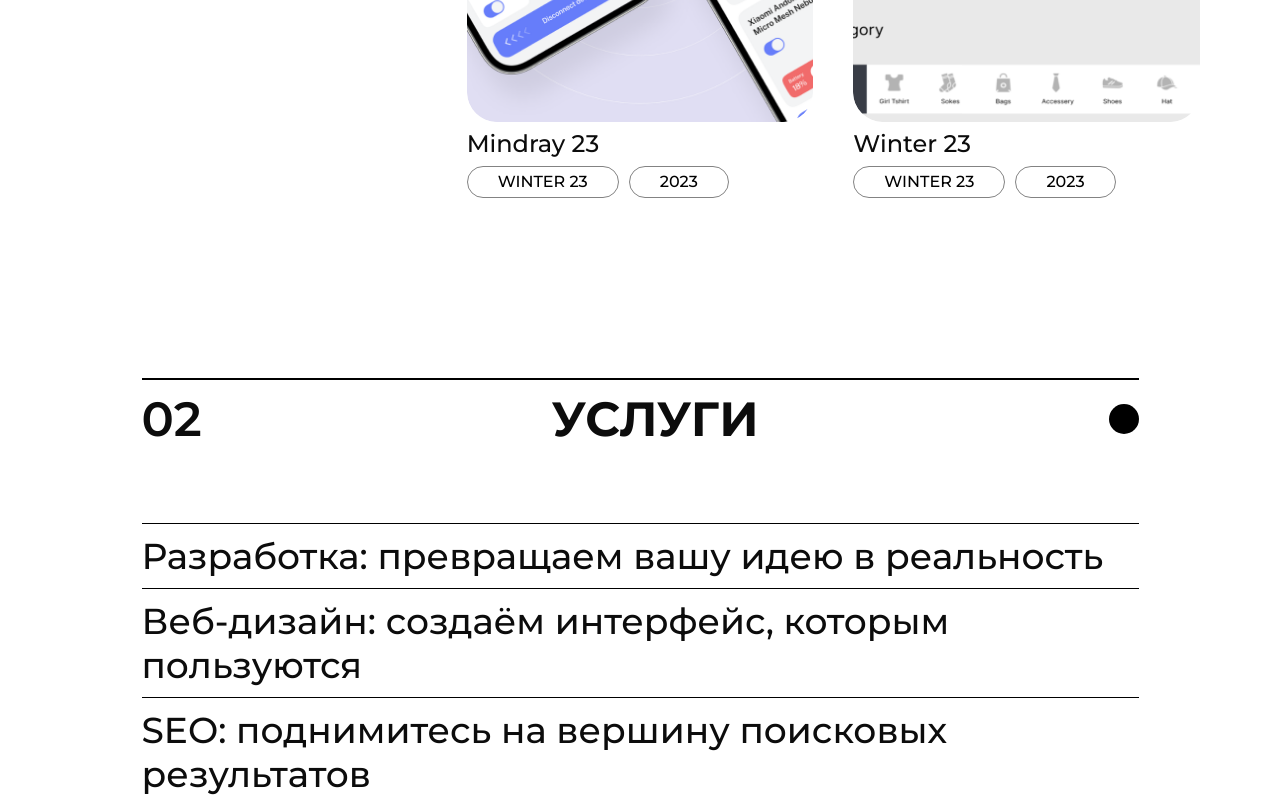
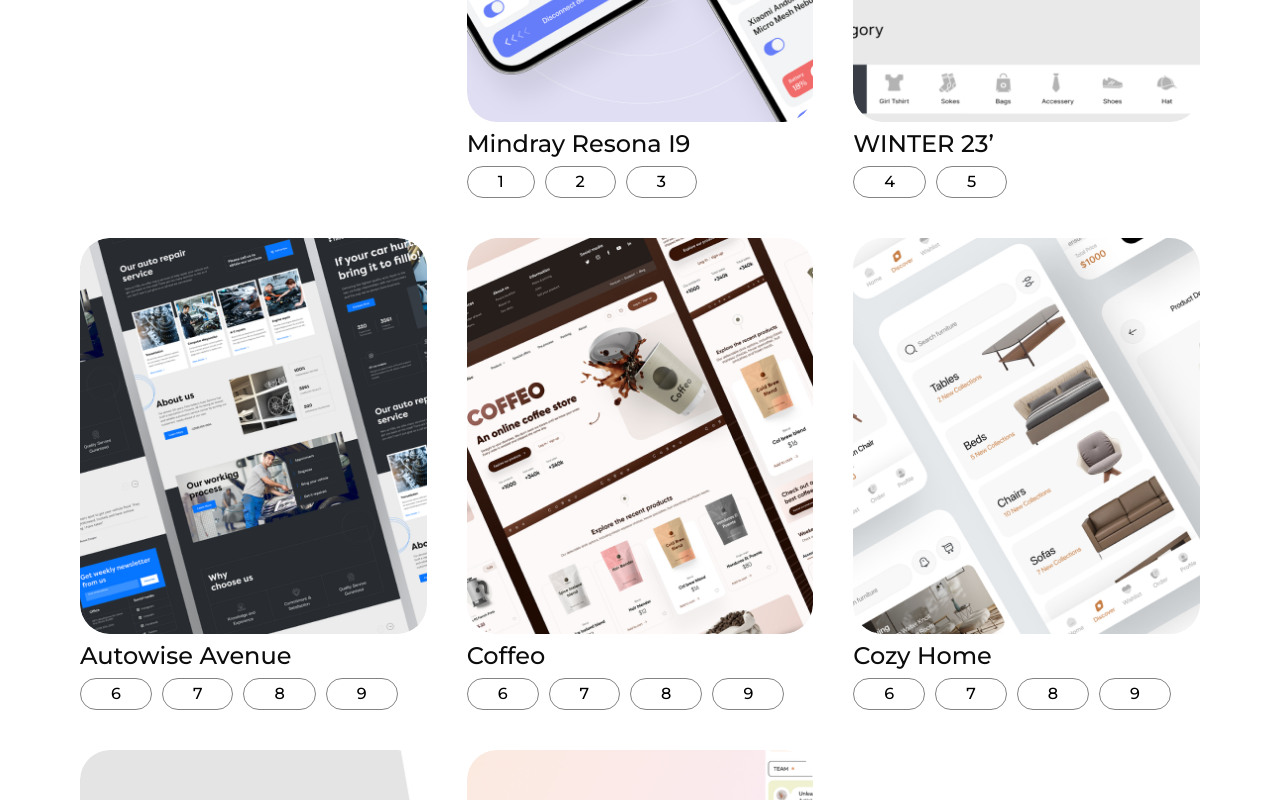
Before and after one commit to Matrasos/webaura, a React (Vite) app: page / in a window 1280 px wide. Shown: the part 1660-2460 px from the top of the page. Built offline with nearby package versions, Linux system fonts and the light colour scheme; the HTML template or start-up script is replaced by a standard one.

Commit message:
checkpoint

```diff
--- a/src/components/Home/Home.jsx
+++ b/src/components/Home/Home.jsx
@@ -16,35 +16,105 @@ const Home = () => {
 
   const caseData = {
     'mindray': {
-      title: 'Mindray 23',
-      chips: ['WINTER 23', '2023'],
-      description: '<span>WINTER 23</span> - магазин зимней одежды...',
-      tasks: 'Увеличить узнаваемость бренда...',
+      title: 'Mindray Resona I9',
+      chips: [1, 2, 3],
+      description: '...',
+      tasks: '...',
       solutions: [
-        'Разработана инновационная механика...',
-        'При регистрации чека на games.5ka.ru...'
+        '...',
+        '...'
       ],
       results: [
-        'Компания WINTER 23 успешно осуществила...',
-        'Регистрация чека на платформе games.5ka.ru...'
+        '...',
+        '...'
       ]
     },
     'winter': {
-      title: 'Winter 23',
-      chips: ['WINTER 23', '2023'],
-      description: '<span>WINTER 23</span> - магазин зимней одежды...',
-      tasks: 'Увеличить узнаваемость бренда...',
+      title: 'WINTER 23’',
+      chips: [4, 5],
+      description: '...',
+      tasks: '...',
       solutions: [
-        'Разработана инновационная механика...',
-        'При регистрации чека на games.5ka.ru...'
+        '...',
+        '...'
       ],
       results: [
-        'Компания WINTER 23 успешно осуществила...',
-        'Регистрация чека на платформе games.5ka.ru...'
+        '...',
+        '...'
       ]
     },
-    // другие кейсы
+    'autowise': {
+      title: 'Autowise Avenue',
+      chips: [6, 7, 8, 9],
+      description: '...',
+      tasks: '...',
+      solutions: [
+        '...',
+        '...'
+      ],
+      results: [
+        '...',
+        '...'
+      ]
+    },
+    'coffeo': {
+      title: 'Coffeo',
+      chips: [6, 7, 8, 9],
+      description: '...',
+      tasks: '...',
+      solutions: [
+        '...',
+        '...'
+      ],
+      results: [
+        '...',
+        '...'
+      ]
+    },
+    'cozy': {
+      title: 'Cozy Home',
+      chips: [6, 7, 8, 9],
+      description: '...',
+      tasks: '...',
+      solutions: [
+        '...',
+        '...'
+      ],
+      results: [
+        '...',
+        '...'
+      ]
+    },
+    'green': {
+      title: 'Green Grove',
+      chips: [6, 7, 8, 9],
+      description: '...',
+      tasks: '...',
+      solutions: [
+        '...',
+        '...'
+      ],
+      results: [
+        '...',
+        '...'
+      ]
+    },
+    'arthub': {
+      title: 'Художественная школа ArtHub',
+      chips: [6, 7, 8, 9],
+      description: '...',
+      tasks: '...',
+      solutions: [
+        '...',
+        '...'
+      ],
+      results: [
+        '...',
+        '...'
+      ]
+    },
   };
+
 
   return (
     <div className="home wrapper">
--- a/src/scss/pages/_home.scss
+++ b/src/scss/pages/_home.scss
@@ -228,7 +228,8 @@
     top: 0;
     right: 0;
     bottom: 0;
-    width: 300px;
+    max-width: 900px;
+    width: 100%;
     min-height: 100vh;
     background-color: white;
     box-shadow: -2px 0 5px rgba(0, 0, 0, 0.5);
```
